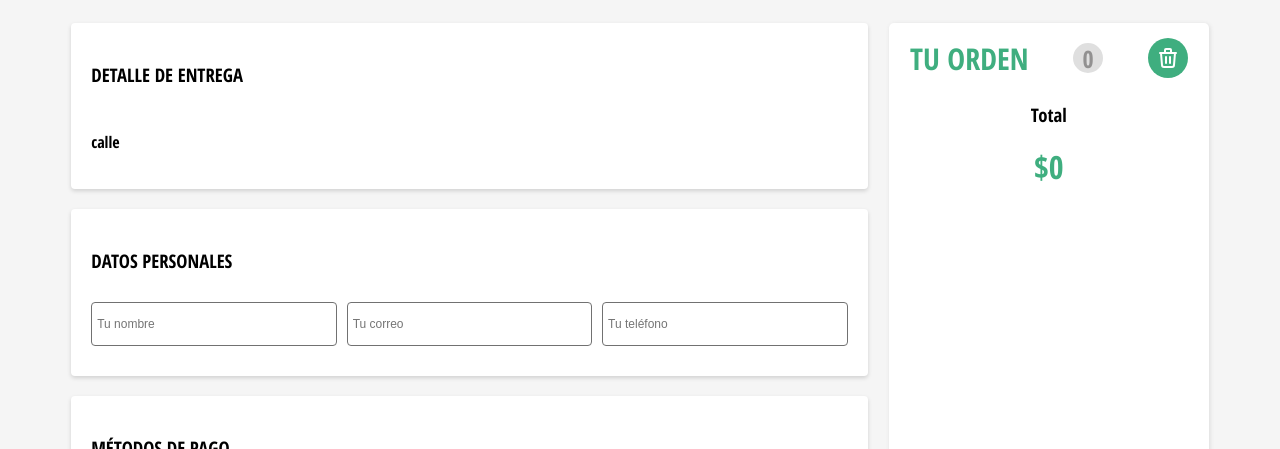
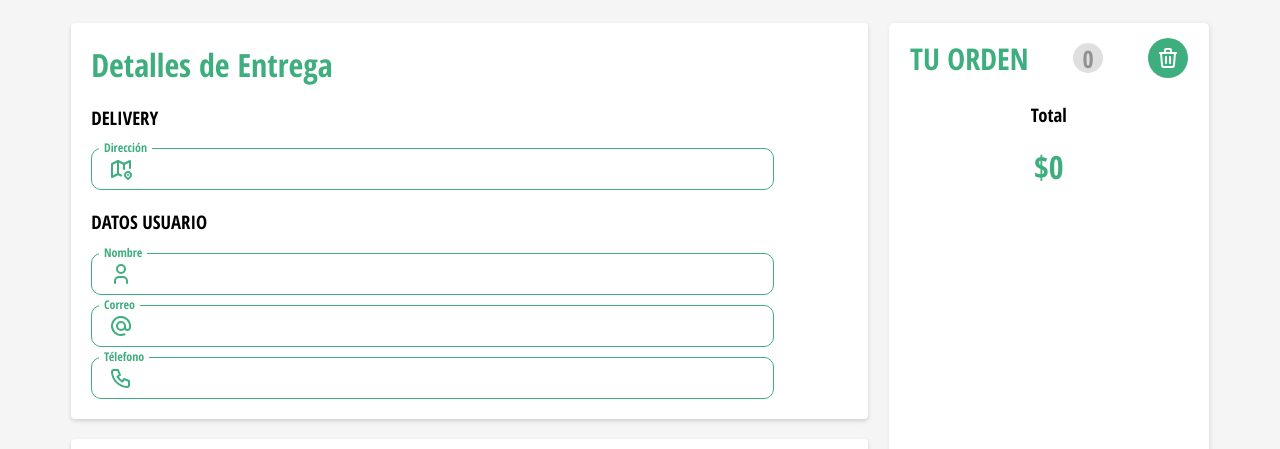
Before and after one commit to Gutsan/Mamma-Mia, a React (Vite) app: page /cart in a window 1280 px wide. Shown: the part 310-759 px from the top of the page. Built offline with nearby package versions, Linux system fonts and the light colour scheme.

Commit message:
Modal como mensaje de alerta y ultimos detalles diseño

```diff
--- a/src/App.css
+++ b/src/App.css
@@ -153,13 +153,13 @@ header input:focus {
   object-fit: cover;
 }
 
-.footer-logo  {
+.footer-logo {
   width: 120px;
 }
-footer section{
+footer section {
   min-width: 200px;
 }
-footer section h4{
+footer section h4 {
   padding-left: 10px;
   font-size: 12px;
 }
@@ -172,15 +172,16 @@ footer section h4{
   width: 100%;
   height: 50px;
 }
-.ft-principal{
+.ft-principal {
   width: 90%;
   display: flex;
   flex-wrap: wrap;
   justify-content: space-between;
   align-items: center;
 }
-.Overfly{
+.Overfly {
   position: absolute;
+  z-index: 1000;
   top: 0;
   left: 0;
   width: 100vw;
@@ -194,18 +195,21 @@ footer section h4{
   border-radius: 12px;
   border: 1px solid rgba(255, 255, 255, 0.125);
 }
-.modal{
+.modal {
   position: relative;
+  display: flex;
+  flex-direction: column;
+  justify-content: center;
   width: 600px;
-  height: 400px;
+  min-height: 100px;
   background-color: #fff;
   padding: 20px;
   border-radius: 5px;
-  -webkit-box-shadow: 7px 6px 42px -7px rgba(0,0,0,0.68);
--moz-box-shadow: 7px 6px 42px -7px rgba(0,0,0,0.68);
-box-shadow: 7px 6px 42px -7px rgba(0,0,0,0.68);
+  -webkit-box-shadow: 7px 6px 42px -7px rgba(0, 0, 0, 0.68);
+  -moz-box-shadow: 7px 6px 42px -7px rgba(0, 0, 0, 0.68);
+  box-shadow: 7px 6px 42px -7px rgba(0, 0, 0, 0.68);
 }
-.modal .btn-cerrar{
+.modal .btn-cerrar {
   width: 30px;
   height: 30px;
   position: absolute;
@@ -213,15 +217,12 @@ box-shadow: 7px 6px 42px -7px rgba(0,0,0,0.68);
   right: 5%;
   padding: 0;
 }
-.modal .btn-save{
+.modal .btn-save {
   width: 80px;
   height: 30px;
-  position: absolute;
-  bottom: 5%;
-  right: 5%;
-  padding: 0;
+  margin-top: 10px;
 }
-.inp-modal{
+.inp-modal {
   border: #3fae7f solid 1px;
   border-radius: 10px;
   position: relative;
@@ -230,38 +231,49 @@ align-items: center;
   justify-content: center;
   color: #3fae7f;
   height: 40px;
+  width: 90%;
   margin-top: 10px;
 }
-.inp-modal label{
+.inp-modal label {
   position: absolute;
   background: none;
   padding: 0;
   left: 10%;
-  user-select: none;
   pointer-events: none;
 }
-.modal input{
+.inp-modal input {
+  border: none;
   border-radius: inherit;
   padding: 0;
   width: 90%;
   padding-left: 10px;
   color: #717171;
 }
-.modal input:focus{
+.inp-modal input:focus {
   border: none;
   outline: none;
 }
-.modal input:focus~label, .modal input:not(:placeholder-shown)~label{
+.inp-modal input:focus ~ label,
+.inp-modal input:not(:placeholder-shown) ~ label {
   top: -25%;
   left: 1%;
   font-size: 12px;
   background-color: #fff;
   padding-inline: 5px;
 }
-.modal input:not(:placeholder-shown){
+.inp-modal input:not(:placeholder-shown) {
   background-color: #fff;
 }
-
+.alert {
+  width: 95%;
+  background-color: #f7b3b4a6;
+  color: #6b000488;
+  display: flex;
+  align-items: center;
+  justify-content: center;
+  border: #6b0004 1px solid;
+  border-radius: 10px;
+}
 @media (max-width: 768px) {
   .no-mobil {
     display: none;
--- /dev/null
+++ b/src/Components/Alert.jsx
@@ -0,0 +1,4 @@
+/* eslint-disable react/prop-types */
+export const Alert = ({ children }) => {
+  return <div className="alert">{children}</div>;
+};
--- /dev/null
+++ b/src/Components/FormUser.jsx
@@ -0,0 +1,60 @@
+import { IconAt, IconMapPin2, IconPhone, IconUser } from "@tabler/icons-react";
+import { useContext } from "react";
+import { UserDataContex } from "../Context/UserDataContex";
+export const FormUser = () => {
+  const { userData, SetUserData } = useContext(UserDataContex);
+  const handleChange = (e) => {
+    SetUserData({ ...userData, [e.target.name]: e.target.value });
+  };
+  return (
+    <form>
+      <h2>Detalles de Entrega</h2>
+      <h3>DELIVERY</h3>
+      <div className="inp-modal">
+        <IconMapPin2 />
+        <input
+          type="text"
+          name="address"
+          id="inp-address"
+          value={userData.address}
+          onChange={handleChange}
+        />
+        <label>Dirección</label>
+      </div>
+      <h3>DATOS USUARIO</h3>
+      <div className="inp-modal">
+        <IconUser />
+        <input
+          type="text"
+          id="inp-name"
+          name="name"
+          value={userData.name}
+          onChange={handleChange}
+        />
+        <label>Nombre</label>
+      </div>
+      <div className="inp-modal">
+        <IconAt />
+        <input
+          type="text"
+          id="inp-email"
+          name="email"
+          value={userData.email}
+          onChange={handleChange}
+        />
+        <label>Correo</label>
+      </div>
+      <div className="inp-modal">
+        <IconPhone />
+        <input
+          type="text"
+          id="inp-phone"
+          name="tel"
+          value={userData.tel}
+          onChange={handleChange}
+        />
+        <label>Télefono</label>
+      </div>
+    </form>
+  );
+};
--- a/src/Components/Header.jsx
+++ b/src/Components/Header.jsx
@@ -5,9 +5,13 @@ import { CardAddress } from "./cardAddress";
 import { Modal } from "./Modal";
 import { useContext } from "react";
 import { UserDataContex } from "../Context/UserDataContex";
+import { FormUser } from "./FormUser";
 
 export const Header = () => {
-  const {showModal}=useContext(UserDataContex)
+  const { showModal, setShowModal } = useContext(UserDataContex);
+  const handleClickClose = () => {
+    setShowModal(false);
+  };
   return (
     <header>
       <Link to="/">
@@ -19,7 +23,16 @@ export const Header = () => {
       <Searcher />
       <CardAddress />
       <ButtonCart />
-      {showModal?<Modal/>:""}
+      {showModal ? (
+        <Modal>
+          <FormUser />
+          <button className="btn-save" onClick={handleClickClose}>
+            Acpetar
+          </button>
+        </Modal>
+      ) : (
+        ""
+      )}
     </header>
   );
 };
--- a/src/Components/Modal.jsx
+++ b/src/Components/Modal.jsx
@@ -1,41 +1,24 @@
-import { IconMapPin2, IconUser, IconX } from "@tabler/icons-react"
-import { useContext } from "react"
-import { UserDataContex } from "../Context/UserDataContex"
+/* eslint-disable react/prop-types */
+import { IconX } from "@tabler/icons-react";
+import { useContext } from "react";
+import { UserDataContex } from "../Context/UserDataContex";
+import { useNavigate } from "react-router-dom";
 
-export const Modal=()=>{
-    const {setShowModal}=useContext(UserDataContex)
-    const handleClickClose=()=>{
-        setShowModal(false)
-    }
-    return(
+export const Modal = ({ children }) => {
+  const { setShowModal } = useContext(UserDataContex);
+  const navigate = useNavigate();
+  const handleClickClose = () => {
+    setShowModal(false);
+    navigate("/");
+  };
+  return (
     <div className="Overfly">
-        <div className="modal">
-            <button onClick={handleClickClose} className="btn-cerrar"><IconX/></button>
-            <h2>Detalles de Entrega</h2>
-            <h3>DELIVERY</h3>
-            <div className="inp-modal">
-                <IconMapPin2/>
-                <input type="text" placeholder=""/>
-                <label>Dirección</label>
-            </div>
-            <h3>DATOS USUARIO</h3>
-            <div className="inp-modal">
-                <IconUser/>
-                <input type="text" placeholder=""/>
-                <label>Nombre</label>
-            </div>
-            <div className="inp-modal">
-                <IconUser/>
-                <input type="text" placeholder=""/>
-                <label>Correo</label>
-            </div>
-            <div className="inp-modal">
-                <IconUser/>
-                <input type="text" placeholder=""/>
-                <label>Télefono</label>
-            </div>
-            <button className="btn-save">Guardar</button>
-        </div>
+      <div className="modal">
+        <button onClick={handleClickClose} className="btn-cerrar">
+          <IconX />
+        </button>
+        {children}
+      </div>
     </div>
-    )
-}
+  );
+};
--- a/src/Components/cardAddress.jsx
+++ b/src/Components/cardAddress.jsx
@@ -1,18 +1,22 @@
-import { IconBike } from "@tabler/icons-react"
-import { useContext } from "react"
-import { UserDataContex } from "../Context/UserDataContex"
+import { IconBike } from "@tabler/icons-react";
+import { useContext } from "react";
+import { UserDataContex } from "../Context/UserDataContex";
 
-export const CardAddress=()=>{
-    const {setShowModal}=useContext(UserDataContex)
-    const handleClickModal=()=>{
-        setShowModal(true)
-    }
-    return (
-        <>
-        <div className="card-address no-mobil" onClick={handleClickModal}>
-        <h6><IconBike/> Delivery</h6>
-        <p>Ingrese su dirección</p>
-        </div>
-        </>
-    )
-}
+export const CardAddress = () => {
+  const { setShowModal, userData } = useContext(UserDataContex);
+  const handleClickModal = () => {
+    setShowModal(true);
+  };
+  return (
+    <>
+      <div className="card-address no-mobil" onClick={handleClickModal}>
+        <h6>
+          <IconBike /> Delivery
+        </h6>
+        <p>
+          {userData.address === "" ? "Ingrese su dirección" : userData.address}
+        </p>
+      </div>
+    </>
+  );
+};
--- a/src/Components/cardCart.jsx
+++ b/src/Components/cardCart.jsx
@@ -16,7 +16,6 @@ export const CardCart = () => {
           <IconTrash />
         </button>
       </div>
-
       {order.map((ord, index) => (
         <ElementCart
           key={ord.idOrder}
--- a/src/Context/UserDataContex.jsx
+++ b/src/Context/UserDataContex.jsx
@@ -1,13 +1,27 @@
 /* eslint-disable react/prop-types */
-import { createContext, useState } from "react";
+import { createContext, useEffect, useState } from "react";
 export const UserDataContex = createContext({});
 
 export function UserContexProvider({ children }) {
-    const [address, SetAddress] = useState("");
-    const [userData, SetUserData]=useState({name:"",email:"",tel:""})
-    const [showModal, setShowModal]=useState(false)
+  const [userData, SetUserData] = useState(
+    JSON.parse(localStorage.getItem("userData")) ?? {
+      name: "",
+      email: "",
+      tel: "",
+      address: "",
+    }
+  );
+  useEffect(() => {
+    const saveDataLocalStorage = (userData) => {
+      localStorage.setItem("userData", JSON.stringify(userData));
+    };
+    saveDataLocalStorage(userData);
+  }, [userData]);
+  const [showModal, setShowModal] = useState(false);
   return (
-    <UserDataContex.Provider value={{ address, SetAddress,userData, SetUserData,showModal, setShowModal }}>
+    <UserDataContex.Provider
+      value={{ userData, SetUserData, showModal, setShowModal }}
+    >
       {children}
     </UserDataContex.Provider>
   );
--- a/src/view/Cart.jsx
+++ b/src/view/Cart.jsx
@@ -1,16 +1,19 @@
 import { IconCash, IconCreditCard, IconBrandPaypal } from "@tabler/icons-react";
 import { CardCart } from "../Components/cardCart";
 import "./cart.css";
-import { useState } from "react";
-
+import { useContext, useState } from "react";
+import { FormUser } from "../Components/FormUser";
+import { useNavigate } from "react-router-dom";
+import { CardContex } from "../Context/CardContex";
+import { Modal } from "../Components/Modal";
+import { UserDataContex } from "../Context/UserDataContex";
 
 export const Cart = () => {
-  const direcccion = "calle";
   const classSelect = "btn-payment inp-select";
   const classNoSelect = "btn-payment inp-no-select";
   const [isSelect, setIsSelect] = useState([false, false, false]);
   const handleClickPayment = (e) => {
-  console.log(isSelect)
+    console.log(isSelect);
     if (e.target.closest("div").id === "paypal") {
       const newSelect = [true, false, false];
       setIsSelect(newSelect);
@@ -22,64 +25,75 @@ export const Cart = () => {
       setIsSelect(newSelect);
     }
   };
-
+  const navigate = useNavigate();
+  const HandleClickBack = () => {
+    navigate("/");
+  };
+  const { countOrder, clearOrder } = useContext(CardContex);
+  const { showModal, setShowModal } = useContext(UserDataContex);
+  const [message, setMessage] = useState({ title: "", message: "" });
+  const HandleClickConfirm = () => {
+    if (countOrder === 0) {
+      setMessage({
+        title: "No se puede procesar pedido",
+        message: "Carro vacio",
+      });
+      setShowModal(true);
+    } else {
+      setMessage({
+        title: "Orden en camino",
+        message: "Tu pedido esta siendo procesado",
+      });
+      setShowModal(true);
+      clearOrder();
+    }
+  };
   return (
     <main>
       <section className="container-details-cart">
         <section className="card-delivery">
-          <h3>DETALLE DE ENTREGA</h3>
-          <p>{direcccion}</p>
-        </section>
-        <section className="card-delivery">
-          <h3>DATOS PERSONALES</h3>
-          <div className="form-dat-user">
-            <input
-              type="text"
-              className="inp-info-user"
-              placeholder="Tu nombre"
-            />
-            <input
-              type="email"
-              className="inp-info-user"
-              placeholder="Tu correo"
-            />
-            <input
-              type="tel"
-              className="inp-info-user"
-              placeholder="Tu teléfono"
-            />
-            <></>
-          </div>
+          <FormUser />
         </section>
         <section className="card-delivery">
           <h3>MÉTODOS DE PAGO</h3>
           <div className="payment-method">
             <div
-            className={isSelect[0]?classSelect:classNoSelect}
+              className={isSelect[0] ? classSelect : classNoSelect}
               onClick={handleClickPayment}
-            id="paypal">
+              id="paypal"
+            >
               <IconBrandPaypal />
               <h4>PayPal</h4>
             </div>
             <div
-            className={isSelect[1]?classSelect:classNoSelect}
+              className={isSelect[1] ? classSelect : classNoSelect}
               onClick={handleClickPayment}
-            id="efectivo">
+              id="efectivo"
+            >
               <IconCash />
               <h4>Efectivo</h4>
             </div>
             <div
-            className={isSelect[2]?classSelect:classNoSelect}
+              className={isSelect[2] ? classSelect : classNoSelect}
               onClick={handleClickPayment}
-            id="Credit">
+              id="Credit"
+            >
               <IconCreditCard />
               <h4>Tarjeta</h4>
             </div>
           </div>
           <div className="btns-cart">
-            <button>Volver</button>
-            <button>Confirmar pedido</button>
+            <button onClick={HandleClickBack}>Volver</button>
+            <button onClick={HandleClickConfirm}>Confirmar pedido</button>
           </div>
+          {showModal ? (
+            <Modal>
+              <h2>{message.title}</h2>
+              <p>{message.message}</p>
+            </Modal>
+          ) : (
+            ""
+          )}
         </section>
       </section>
       <CardCart />
```
Also changed, not shown: src/Context/CardContex.jsx (+8 -8 lines). Lines whose indentation alone changed are shown as unchanged.
